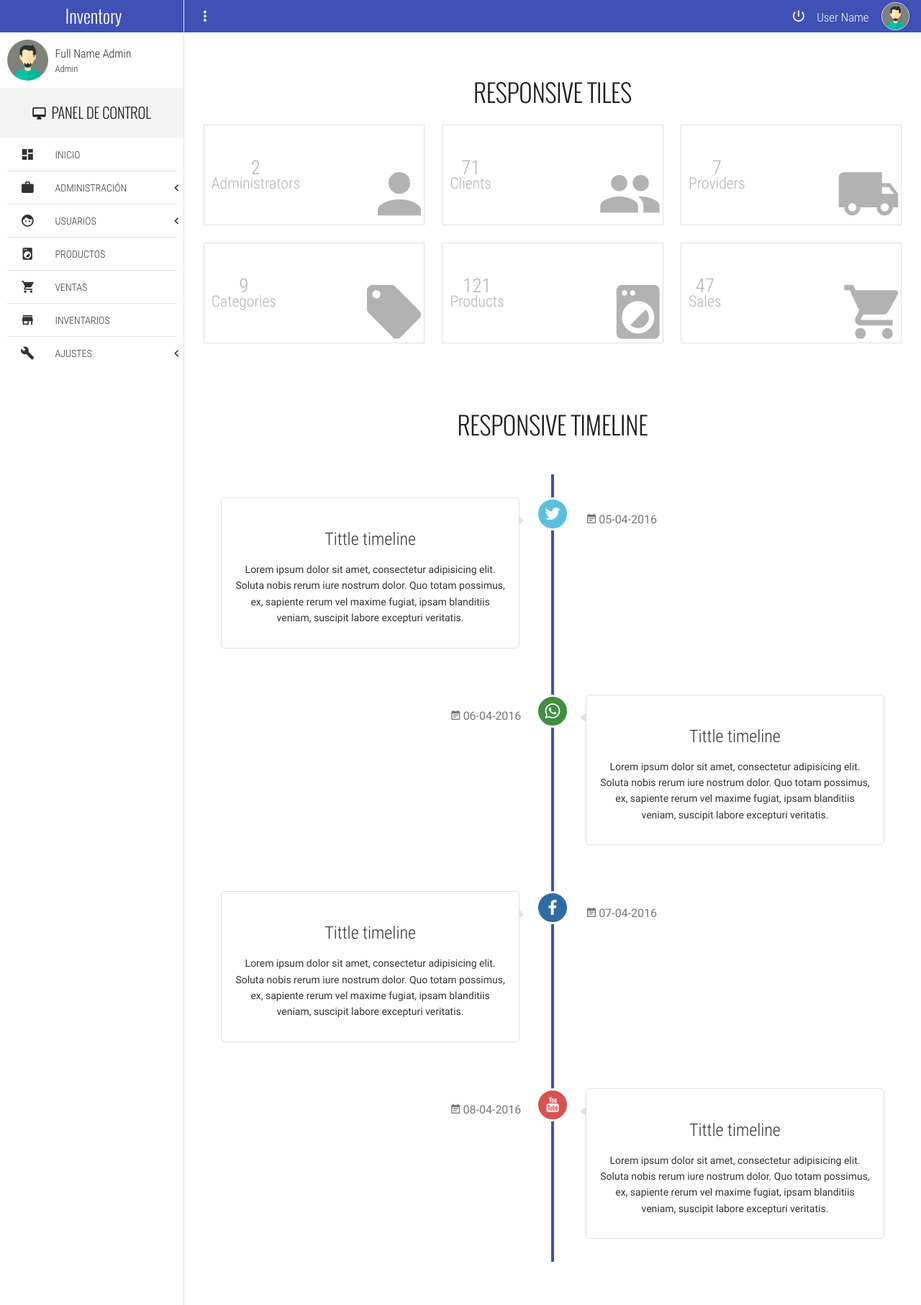
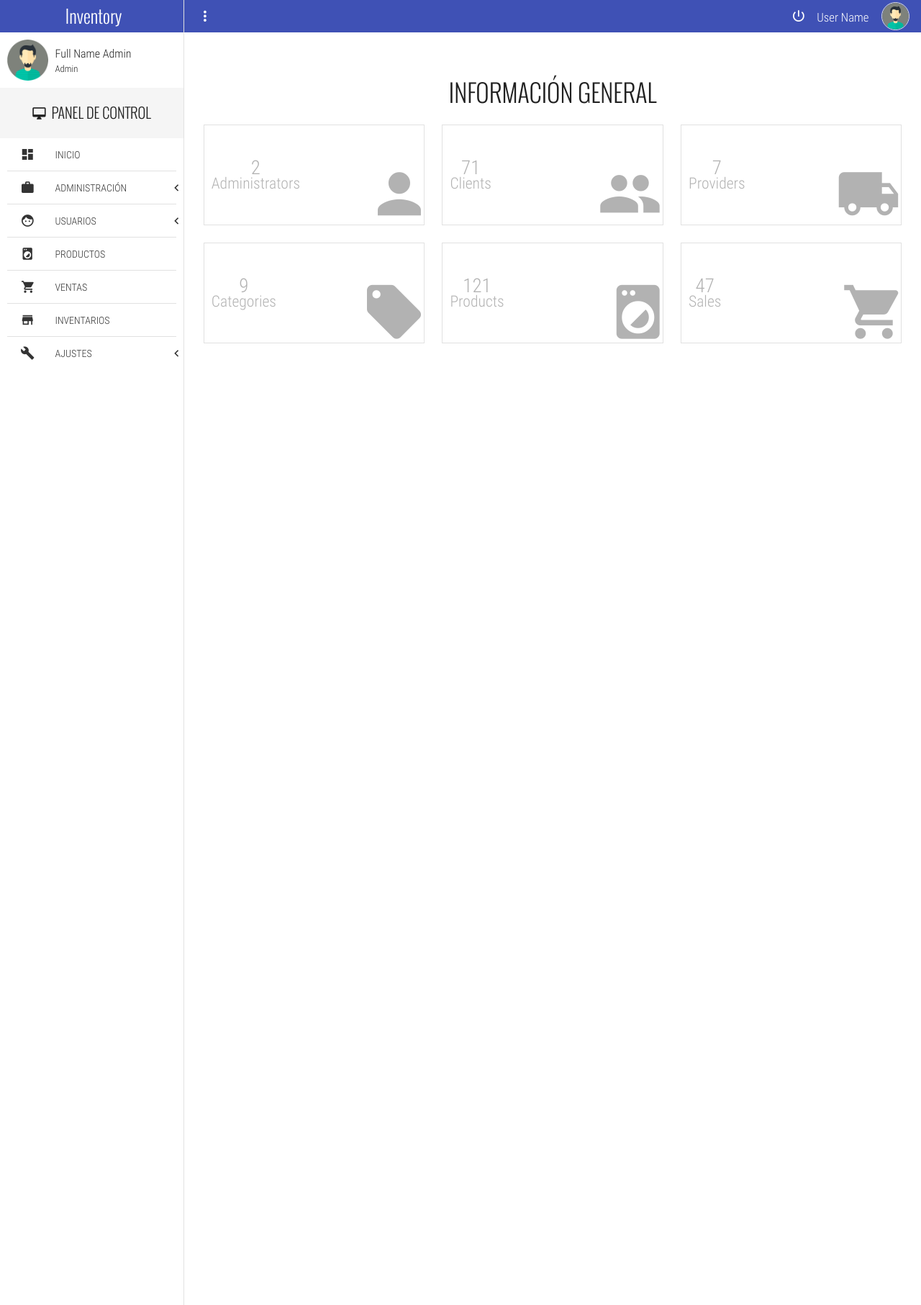
Before and after one commit to AlejandraZea/integradora, a PHP site: page /home.php in a window 1280 px wide. Shown: the whole page at 72% size. Run offline with PHP 8.4, Linux system fonts and the light colour scheme; some libraries are stand-ins or nearby versions; some web fonts are replaced.

Commit message:
Translated

```diff
--- a/admin.php
+++ b/admin.php
@@ -32,7 +32,7 @@
 			</div>
 			<div class="full-width header-well-text">
 				<p class="text-condensedLight">
-					Bienvenidos al sistema de punto de venta La tiendita.
+					Bienvenido
 				</p>
 			</div>
 		</section>
--- a/home.php
+++ b/home.php
@@ -28,7 +28,7 @@
 	<!-- pageContent -->
 	<section class="full-width pageContent">
 		<section class="full-width text-center" style="padding: 40px 0;">
-			<h3 class="text-center tittles">RESPONSIVE TILES</h3>
+			<h3 class="text-center tittles">INFORMACIÓN GENERAL</h3>
 			<!-- Tiles -->
 			<article class="full-width tile">
 				<div class="tile-text">
@@ -85,60 +85,7 @@
 				<i class="zmdi zmdi-shopping-cart tile-icon"></i>
 			</article>
 		</section>
-		<section class="full-width" style="margin: 30px 0;">
-			<h3 class="text-center tittles">RESPONSIVE TIMELINE</h3>
-			<!-- TimeLine -->
-			<div id="timeline-c" class="timeline-c">
-				<div class="timeline-c-box">
-	                <div class="timeline-c-box-icon bg-info">
-	                    <i class="zmdi zmdi-twitter"></i>
-	                </div>
-	                <div class="timeline-c-box-content">
-	                    <h4 class="text-center text-condensedLight">Tittle timeline</h4>
-	                    <p class="text-center">
-	                    	Lorem ipsum dolor sit amet, consectetur adipisicing elit. Soluta nobis rerum iure nostrum dolor. Quo totam possimus, ex, sapiente rerum vel maxime fugiat, ipsam blanditiis veniam, suscipit labore excepturi veritatis.
-	                    </p>
-	                    <span class="timeline-date"><i class="zmdi zmdi-calendar-note zmdi-hc-fw"></i>05-04-2016</span>
-	                </div>
-	            </div>
-				<div class="timeline-c-box">
-	                <div class="timeline-c-box-icon bg-success">
-	                    <i class="zmdi zmdi-whatsapp"></i>
-	                </div>
-	                <div class="timeline-c-box-content">
-	                    <h4 class="text-center text-condensedLight">Tittle timeline</h4>
-	                    <p class="text-center">
-	                    	Lorem ipsum dolor sit amet, consectetur adipisicing elit. Soluta nobis rerum iure nostrum dolor. Quo totam possimus, ex, sapiente rerum vel maxime fugiat, ipsam blanditiis veniam, suscipit labore excepturi veritatis.
-	                    </p>
-	                    <span class="timeline-date"><i class="zmdi zmdi-calendar-note zmdi-hc-fw"></i>06-04-2016</span>
-	                </div>
-	            </div>
-	            <div class="timeline-c-box">
-	                <div class="timeline-c-box-icon bg-primary">
-	                    <i class="zmdi zmdi-facebook"></i>
-	                </div>
-	                <div class="timeline-c-box-content">
-	                    <h4 class="text-center text-condensedLight">Tittle timeline</h4>
-	                    <p class="text-center">
-	                    	Lorem ipsum dolor sit amet, consectetur adipisicing elit. Soluta nobis rerum iure nostrum dolor. Quo totam possimus, ex, sapiente rerum vel maxime fugiat, ipsam blanditiis veniam, suscipit labore excepturi veritatis.
-	                    </p>
-	                    <span class="timeline-date"><i class="zmdi zmdi-calendar-note zmdi-hc-fw"></i>07-04-2016</span>
-	                </div>
-	            </div>
-	            <div class="timeline-c-box">
-	                <div class="timeline-c-box-icon bg-danger">
-	                    <i class="zmdi zmdi-youtube"></i>
-	                </div>
-	                <div class="timeline-c-box-content">
-	                    <h4 class="text-center text-condensedLight">Tittle timeline</h4>
-	                    <p class="text-center">
-	                    	Lorem ipsum dolor sit amet, consectetur adipisicing elit. Soluta nobis rerum iure nostrum dolor. Quo totam possimus, ex, sapiente rerum vel maxime fugiat, ipsam blanditiis veniam, suscipit labore excepturi veritatis.
-	                    </p>
-	                    <span class="timeline-date"><i class="zmdi zmdi-calendar-note zmdi-hc-fw"></i>08-04-2016</span>
-	                </div>
-	            </div>
-			</div>
-		</section>
+
 	</section>
 </body>
 </html>
```
